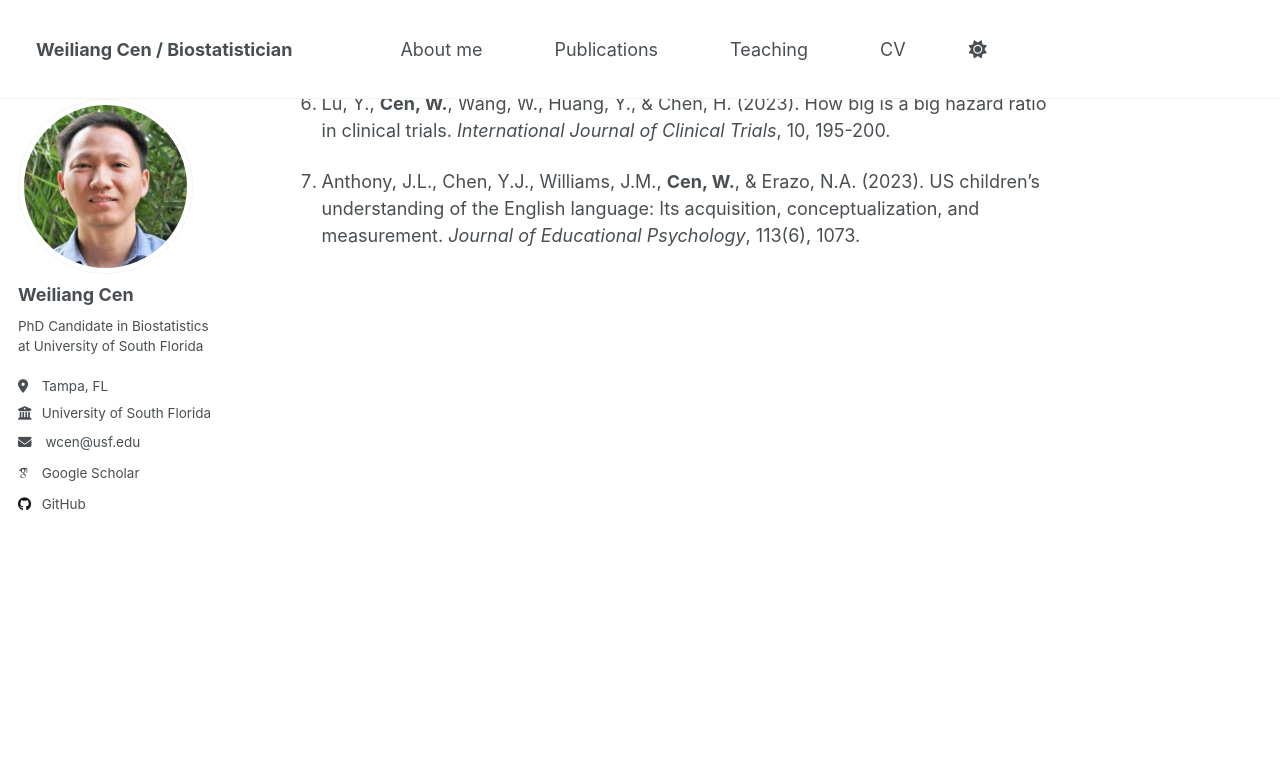
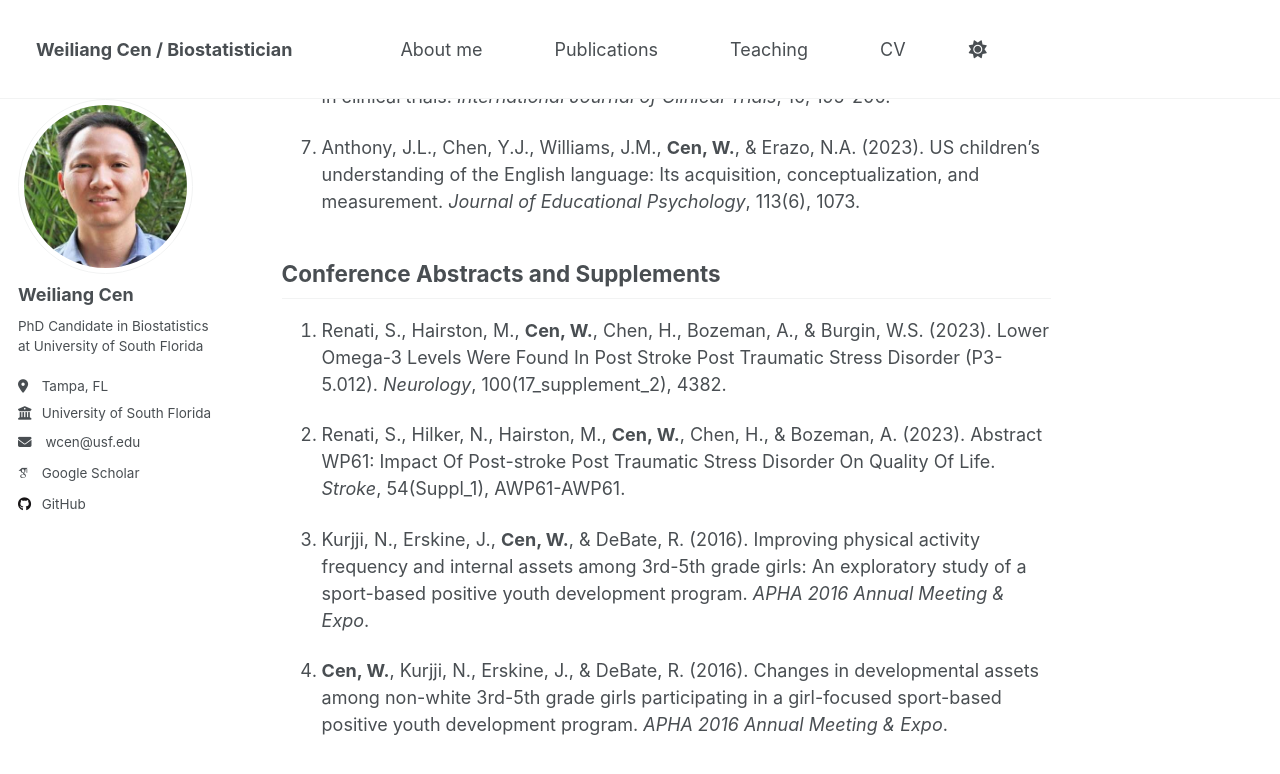
Before and after one commit to w-cen/w-cen.github.io, a Jekyll site: the page built from _pages/publications.md, in a window 1280 px wide and 900 px high, scrolled down 709 px. Shown: the top 774 px of the window. Built offline with Jekyll 4.4.1, drawn with Linux system fonts in a browser that asks for light colours; some web fonts are replaced; before the commit the page ends 1224 px from its top, so only the background shows below that.

Commit message:
Update publications.md

```diff
--- a/_pages/publications.md
+++ b/_pages/publications.md
@@ -21,3 +19,13 @@ author_profile: true
 6. Lu, Y., **Cen, W.**, Wang, W., Huang, Y., & Chen, H. (2023). How big is a big hazard ratio in clinical trials. *International Journal of Clinical Trials*, 10, 195-200.
 
 7. Anthony, J.L., Chen, Y.J., Williams, J.M., **Cen, W.**, & Erazo, N.A. (2023). US children's understanding of the English language: Its acquisition, conceptualization, and measurement. *Journal of Educational Psychology*, 113(6), 1073.
+
+## Conference Abstracts and Supplements
+
+8. Renati, S., Hairston, M., **Cen, W.**, Chen, H., Bozeman, A., & Burgin, W.S. (2023). Lower Omega-3 Levels Were Found In Post Stroke Post Traumatic Stress Disorder (P3-5.012). *Neurology*, 100(17_supplement_2), 4382.
+
+9. Renati, S., Hilker, N., Hairston, M., **Cen, W.**, Chen, H., & Bozeman, A. (2023). Abstract WP61: Impact Of Post-stroke Post Traumatic Stress Disorder On Quality Of Life. *Stroke*, 54(Suppl_1), AWP61-AWP61.
+
+10. Kurjji, N., Erskine, J., **Cen, W.**, & DeBate, R. (2016). Improving physical activity frequency and internal assets among 3rd-5th grade girls: An exploratory study of a sport-based positive youth development program. *APHA 2016 Annual Meeting & Expo*.
+
+11. **Cen, W.**, Kurjji, N., Erskine, J., & DeBate, R. (2016). Changes in developmental assets among non-white 3rd-5th grade girls participating in a girl-focused sport-based positive youth development program. *APHA 2016 Annual Meeting & Expo*.
```
Also changed, not shown: other parts of _pages/publications.md (+0 -2 lines).
